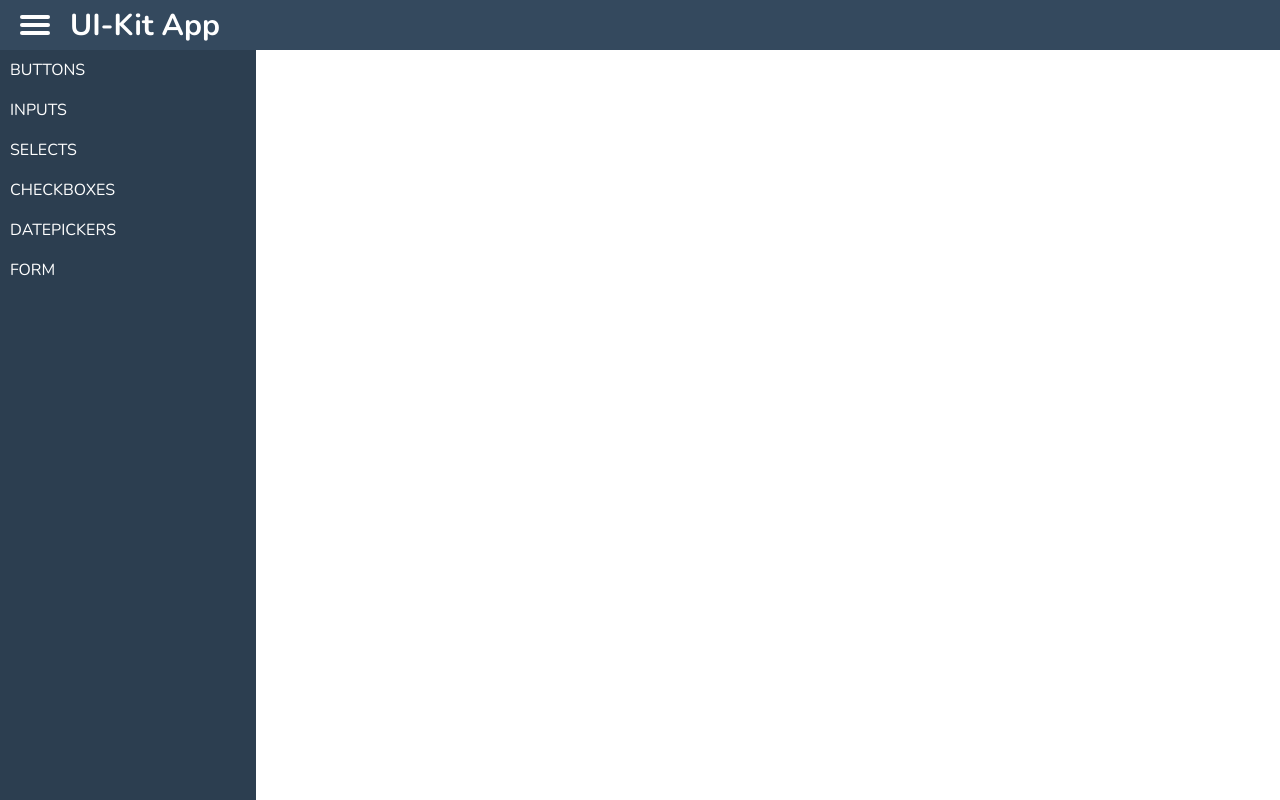
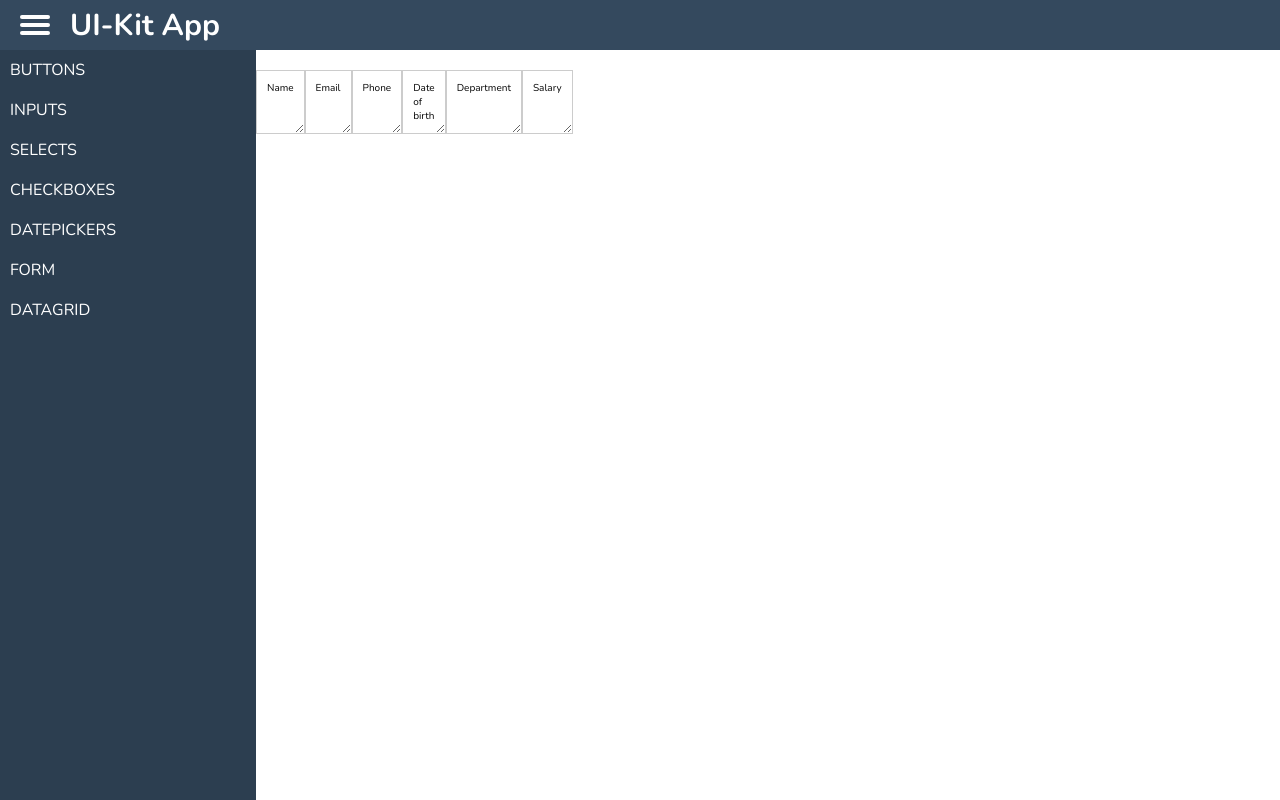
Before and after one commit to a-korkin/ui-kit-v1, a React (Create React App) app: page /datagrid in a window 1280 px wide. Built offline with nearby package versions, Linux system fonts and the light colour scheme.

Commit message:
datagrid

```diff
--- a/src/components/AppRouter/AppRouter.tsx
+++ b/src/components/AppRouter/AppRouter.tsx
@@ -2,6 +2,7 @@ import React from "react";
 import { Switch, Route } from "react-router-dom";
 import Buttons from "../../pages/Buttons";
 import Checkboxes from "../../pages/Checkboxes";
+import DataGridPage from "../../pages/DataGrid";
 import DatePickers from "../../pages/DatePickers";
 import Form from "../../pages/Form";
 import Inputs from "../../pages/Inputs";
@@ -16,6 +17,7 @@ const AppRouter: React.FC = () => {
             <Route path="/checkboxes" component={Checkboxes} />
             <Route path="/datepickers" component={DatePickers} />
             <Route path="/form" component={Form} />
+            <Route path="/datagrid" component={DataGridPage} />
         </Switch>
     );
 }
--- a/src/components/Sidebar/Sidebar.tsx
+++ b/src/components/Sidebar/Sidebar.tsx
@@ -61,6 +61,13 @@ const Sidebar: React.FC<ISidebarProps> = ({collapse}) => {
                             <Link to="/form" className="item-link">Form</Link>
                         </label>
                     </div>
+
+                    <div className="menu__item">
+                        <input className="menu__item-input" type="checkbox" name="B" id="B" />
+                        <label className="menu__item-label menu__item--clickable" htmlFor="B">
+                            <Link to="/datagrid" className="item-link">DataGrid</Link>
+                        </label>
+                    </div>
                 </div>
             </nav>
         </div>
--- /dev/null
+++ b/src/pages/DataGrid.tsx
@@ -0,0 +1,10 @@
+import React from "react";
+import DataGrid from "../ui/DataGrid";
+
+const DataGridPage: React.FC = () => {
+    return (
+        <DataGrid />
+    );
+}
+
+export default DataGridPage;
--- a/src/pages/Form.tsx
+++ b/src/pages/Form.tsx
@@ -22,7 +22,6 @@ const Form: React.FC = () => {
         date: new Date(Date.now())
     };
     const [state, setState] = useState<IAppState>(initialState);
-    const [collapse, setCollapse] = useState<boolean>(false);
 
     const options: IDictionary[] = [
         {id: "1", value: "automobiles"},
--- /dev/null
+++ b/src/ui/DataGrid/DataGrid.scss
@@ -0,0 +1,11 @@
+.grid {
+    display: grid;
+    grid-template-columns: repeat(6, min-content);
+
+    &-column {
+        border: .1rem solid #ccc;
+        padding: 1rem;
+        resize: horizontal;
+        overflow: auto;
+    }
+}
--- /dev/null
+++ b/src/ui/DataGrid/DataGrid.tsx
@@ -0,0 +1,30 @@
+import React, { useState } from "react";
+
+import "./DataGrid.scss";
+
+const DataGrid: React.FC = () => {
+    const elements: string[] = [
+        "Name", "Email", "Phone",
+        "Date of birth", "Department", "Salary"
+    ];
+    const [columns, setColumns] = useState();
+
+    return (
+        <div className="grid">
+            {
+                elements.map(el => (
+                    <div
+                        key={el}
+                        className="grid-column"
+                        // onDrag={e => console.log(el)}
+                        onDragStart={e => console.log(el)}
+                    >
+                        {el}
+                    </div>
+                ))
+            }
+        </div>
+    );
+}
+
+export default DataGrid;
--- /dev/null
+++ b/src/ui/DataGrid/index.ts
@@ -0,0 +1,2 @@
+import DataGrid from "./DataGrid";
+export default DataGrid;
```
